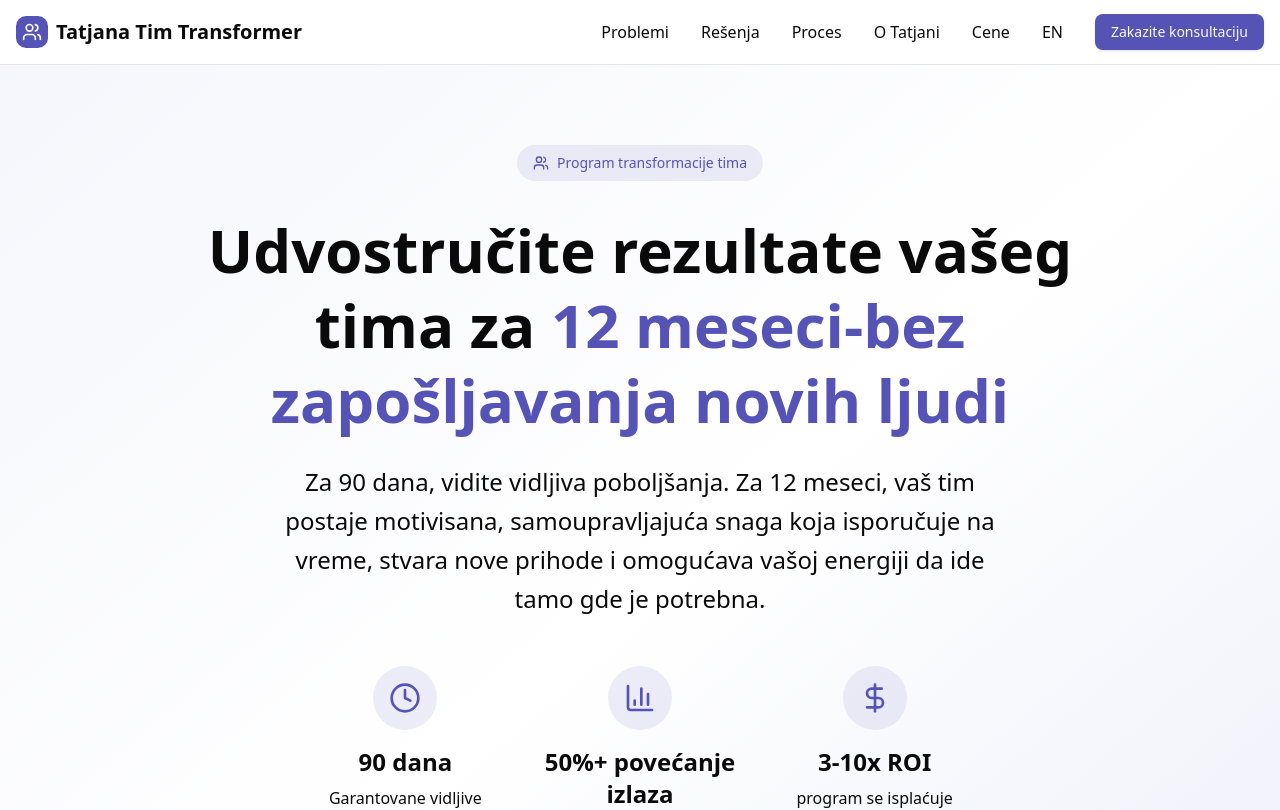
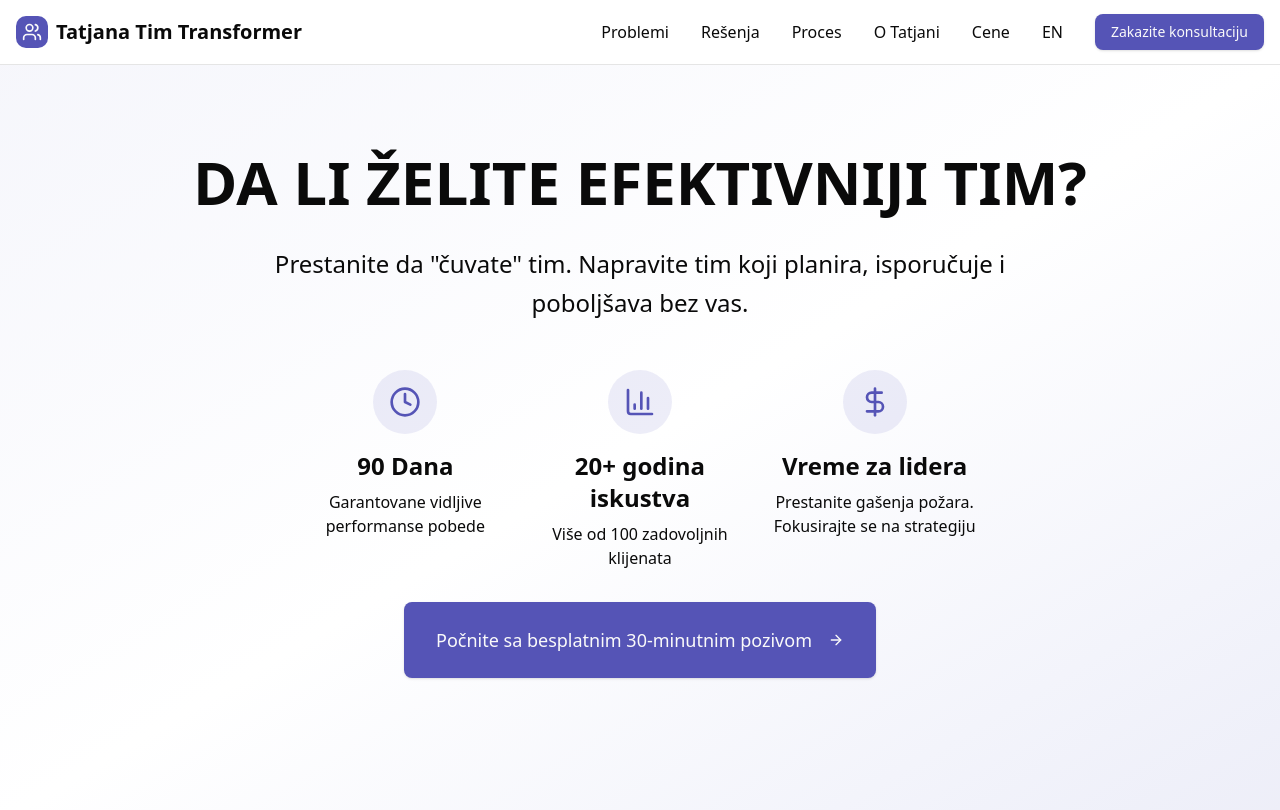
Before and after one commit to zatezalo/tatjana, a Next.js app: page /sr in a window 1280 px wide. Shown: the top 810 px of the page. Built offline with nearby package versions, Linux system fonts and the light colour scheme.

Commit message:
[App] Remove unused icon import from Footer and Hero components, and update Hero content for improved messaging and clarity

```diff
--- a/src/components/layout/Footer.tsx
+++ b/src/components/layout/Footer.tsx
@@ -1,5 +1,5 @@
 import Link from "next/link";
-import { Users, Mail, Phone, MapPin } from "lucide-react";
+import { Users, Mail, Phone } from "lucide-react";
 
 export default function Footer() {
   return (
--- a/src/components/layout/sr/Footer.tsx
+++ b/src/components/layout/sr/Footer.tsx
@@ -1,5 +1,5 @@
 import Link from "next/link";
-import { Users, Mail, Phone, MapPin } from "lucide-react";
+import { Users, Mail, Phone } from "lucide-react";
 
 export default function Footer() {
   return (
--- a/src/components/sections/Hero.tsx
+++ b/src/components/sections/Hero.tsx
@@ -11,10 +11,10 @@ export default function Hero() {
       <div className="container mx-auto px-4 sm:px-6 lg:px-8 py-12 sm:py-16 lg:py-20">
         <div className="max-w-4xl mx-auto text-center">
           {/* Badge */}
-          <div className="inline-flex items-center gap-2 bg-primary/10 text-primary px-3 sm:px-4 py-2 rounded-full text-xs sm:text-sm font-medium mb-6 sm:mb-8">
+          {/* <div className="inline-flex items-center gap-2 bg-primary/10 text-primary px-3 sm:px-4 py-2 rounded-full text-xs sm:text-sm font-medium mb-6 sm:mb-8">
             <Users className="w-3 h-3 sm:w-4 sm:h-4" />
             Team transformation Program
-          </div>
+          </div> */}
 
           {/* Main Headline */}
           <h1 className="text-3xl md:text-4xl lg:text-6xl  font-bold text-foreground mb-4 sm:mb-6 leading-tight">
--- a/src/components/sections/sr/Hero.tsx
+++ b/src/components/sections/sr/Hero.tsx
@@ -1,5 +1,5 @@
 import { Button } from "@/components/ui/button";
-import { ArrowRight, BarChart3, Clock, DollarSign, Users } from "lucide-react";
+import { ArrowRight, BarChart3, Clock, DollarSign } from "lucide-react";
 import Link from "next/link";
 
 export default function Hero() {
@@ -11,24 +11,19 @@ export default function Hero() {
       <div className="container mx-auto px-4 sm:px-6 lg:px-8 py-12 sm:py-16 lg:py-20">
         <div className="max-w-4xl mx-auto text-center">
           {/* Badge */}
-          <div className="inline-flex items-center gap-2 bg-primary/10 text-primary px-3 sm:px-4 py-2 rounded-full text-xs sm:text-sm font-medium mb-6 sm:mb-8">
+          {/* <div className="inline-flex items-center gap-2 bg-primary/10 text-primary px-3 sm:px-4 py-2 rounded-full text-xs sm:text-sm font-medium mb-6 sm:mb-8">
             <Users className="w-3 h-3 sm:w-4 sm:h-4" />
             Program transformacije tima
-          </div>
+          </div> */}
 
           {/* Main Headline */}
           <h1 className="text-3xl md:text-4xl lg:text-6xl  font-bold text-foreground mb-4 sm:mb-6 leading-tight">
-            Udvostručite rezultate vašeg tima za{" "}
-            <span className="text-primary block sm:inline">
-              12 meseci-bez zapošljavanja novih ljudi
-            </span>
+           DA LI ŽELITE EFEKTIVNIJI TIM?
           </h1>
 
           {/* Subheadline */}
           <p className="text-base sm:text-lg md:text-xl lg:text-2xl text-foreground mb-8 sm:mb-10 lg:mb-12 max-w-3xl mx-auto leading-relaxed px-2">
-            Za 90 dana, vidite vidljiva poboljšanja. Za 12 meseci, vaš tim
-            postaje motivisana, samoupravljajuća snaga koja isporučuje na vreme,
-            stvara nove prihode i omogućava vašoj energiji da ide tamo gde je potrebna.
+          Prestanite da &quot;čuvate&quot; tim. Napravite tim koji planira, isporučuje i poboljšava bez vas.
           </p>
 
           {/* Stats */}
@@ -38,7 +33,7 @@ export default function Hero() {
                 <Clock className="w-8 h-8 text-primary" />
               </div>
               <h3 className="text-2xl font-bold text-foreground mb-2">
-                90 dana
+                90 Dana
               </h3>
               <p className="text-foreground">
                 Garantovane vidljive performanse pobede
@@ -50,10 +45,10 @@ export default function Hero() {
                 <BarChart3 className="w-8 h-8 text-primary" />
               </div>
               <h3 className="text-2xl font-bold text-foreground mb-2">
-                50%+ povećanje izlaza
+                20+ godina iskustva
               </h3>
               <p className="text-foreground">
-                u 3 ključne oblasti - komunikacija, saradnja, efikasnost
+                Više od 100 zadovoljnih klijenata
               </p>
             </div>
 
@@ -62,10 +57,11 @@ export default function Hero() {
                 <DollarSign className="w-8 h-8 text-primary" />
               </div>
               <h3 className="text-2xl font-bold text-foreground mb-2">
-                3-10x ROI
+                Vreme za lidera
+
               </h3>
               <p className="text-foreground">
-                program se isplaćuje uštedama + novim inicijativama
+                Prestanite gašenja požara. Fokusirajte se na strategiju
               </p>
             </div>
           </div>
```
